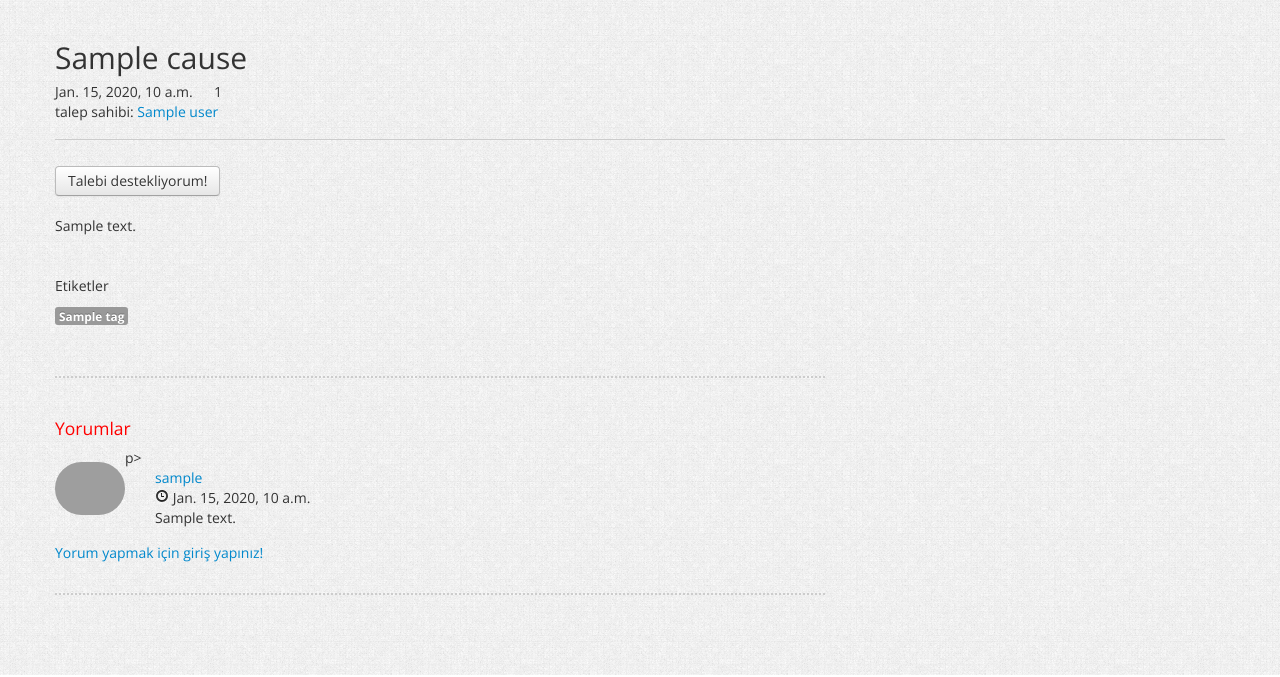
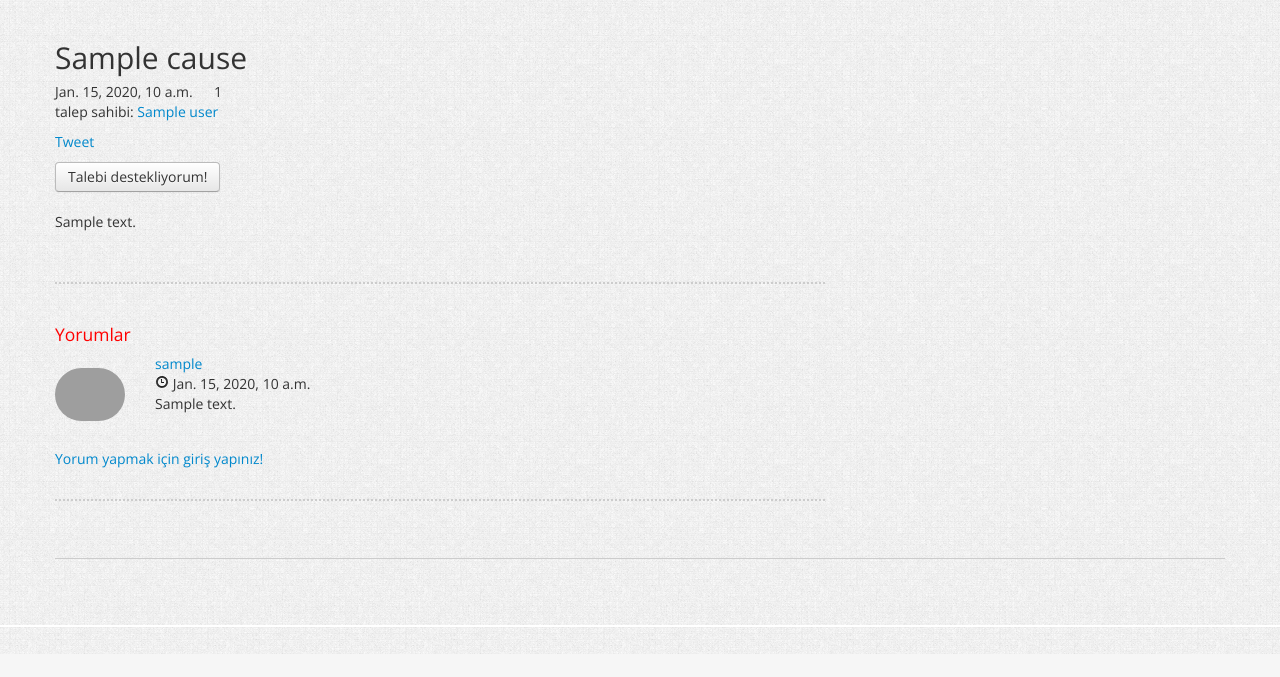
Before and after one commit to zekzekus/GeziMeclise, a Django app: template gezimeclise/templates/causes/cause_detail.html in a window 1280 px wide. Shown: the part 146-823 px from the top of the page. After the commit the page ends 800 px from the top, so only its background shows below. Run offline with Django 3.2, Linux system fonts and the light colour scheme; the template is opened without the code that fills it: most values are stand-ins (such as "Sample title", 1, 10 or a date in 2020); parts of the project's set-up code (start-up, migrations or seed data) failed here and were passed over; some libraries are stand-ins or nearby versions; grey boxes are pictures that could not be loaded.

Commit message:
tweet and Facebook like buttons implemented for causes

```diff
--- a/gezimeclise/templates/causes/cause_detail.html
+++ b/gezimeclise/templates/causes/cause_detail.html
@@ -1,5 +1,13 @@
 {% extends "base.html" %}
 {% block content %}
+<div id="fb-root"></div>
+<script>(function(d, s, id) {
+  var js, fjs = d.getElementsByTagName(s)[0];
+  if (d.getElementById(id)) return;
+  js = d.createElement(s); js.id = id;
+  js.src = "//connect.facebook.net/tr_TR/all.js#xfbml=1&appId=359117574190923";
+  fjs.parentNode.insertBefore(js, fjs);
+}(document, 'script', 'facebook-jssdk'));</script>
 <div id="main">
     <div class="container">
         <section id="blog">
@@ -12,9 +20,13 @@
                     <i class="icon-comments-alt"></i>
                     {{cause.supporters.all|length}}
                 </div>
+                    talep sahibi: <a href="{% url 'profile_detail' cause.user.username %}">{{cause.user}}</a>
+                    <p>
 
-                    talep sahibi: <a href="{% url 'profile_detail' cause.user.username %}">{{cause.user}}</a>
-            </div>
+                   <div class="fb-like" data-href="http://gezimeclise.org{{request.get_full_path}}" data-send="false" data-layout="button_count" data-width="450" data-show-faces="false"></div>
+                   <a href="http://gezimeclise.org{{request.get_full_path}}" class="twitter-share-button" data-via="tunavargi">Tweet</a>
+<script>!function(d,s,id){var js,fjs=d.getElementsByTagName(s)[0],p=/^http:/.test(d.location)?'http':'https';if(!d.getElementById(id)){js=d.createElement(s);js.id=id;js.src=p+'://platform.twitter.com/widgets.js';fjs.parentNode.insertBefore(js,fjs);}}(document, 'script', 'twitter-wjs');</script>
+                    </p>
             <div class="row">
                 <div id="leftcol" class="span8">
                     <article class="post">
@@ -34,20 +46,13 @@
                         <div class="post_content">
                             <p>{{cause.description}}</p>
                         </div>
-                        <br>
-                        <p>
-                            <p>Etiketler</p>
-                            {% for tag in cause.tags.all %}
-                                <a class="label" href="{% url "cause_list" %}?tag={{tag.name}}">{{tag.name}}</a>
-                            {% endfor %}
-	                    </p>
                 </div>
                     </article>
 
                     <h4 style="color:red"> Yorumlar </h4>
                     <div id="post_comments">
                         {% for comment in comments %}
-                        <div class="row">p>
+                        <div class="row">
                             <figure class="span1">
                                 <img class="img-circle"
                                      src="http://graph.facebook.com/{{comment.commenter.facebook_id}}/picture?type=large">
```
